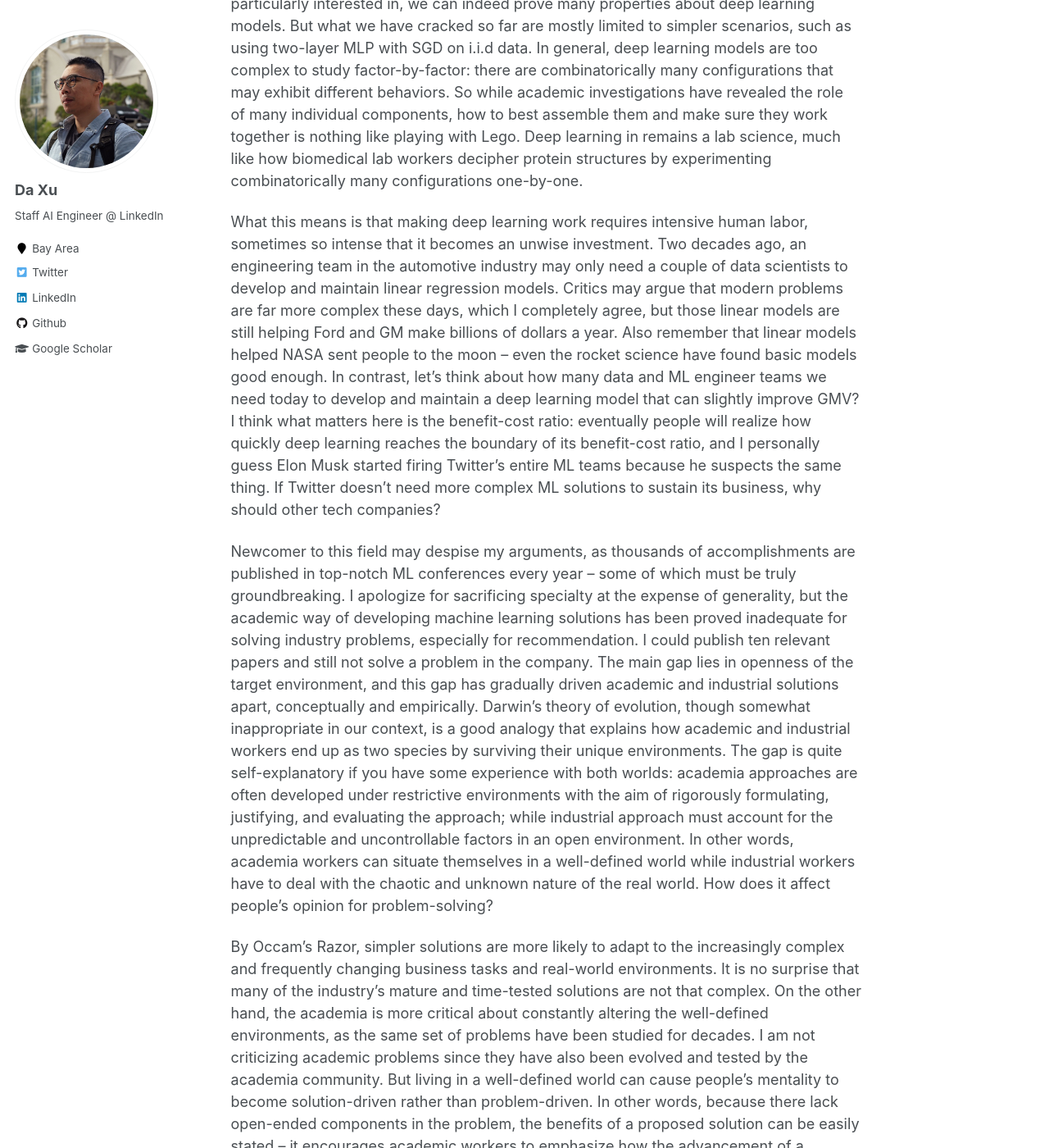
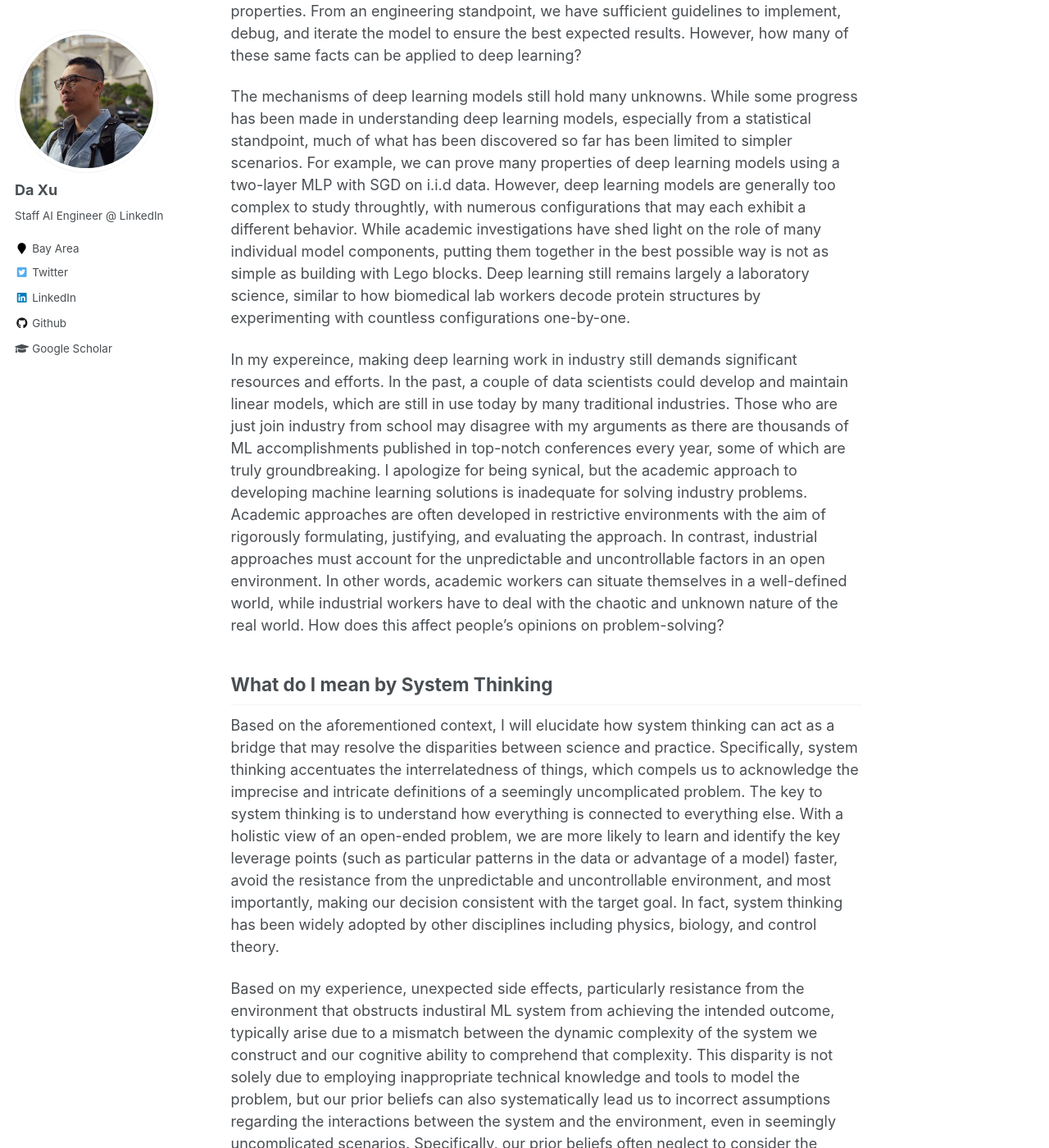
Before and after one commit to daxu5180/daxu5180.github.io, a Jekyll site: the page built from _posts/2199-01-01-future-post.md, in a window 1280 px wide and 1400 px high, scrolled down 996 px. Shown: the whole window at 82% size. Built offline with Jekyll 4.4.1, drawn with Linux system fonts in a browser that asks for light colours; some of the changed text lies outside the part shown.

Commit message:
update doc

```diff
--- a/_posts/2199-01-01-future-post.md
+++ b/_posts/2199-01-01-future-post.md
@@ -8,35 +8,51 @@ tags:
   - Industrial Production
 ---
 
-In the past one year or so, I've been actively promoting the concept of system thinking for designing and developing recommender systems. I use this blog post to document my thought processes.
+Over the past year, I have been actively advocating for the use of system thinking in the design and development of industrial ML systems. This blog post serves as a documentation of my thought processes.
 
-The concept of system thinking first occurred to me back in 2019, a time when deep learning was leading and rejuvenating every succeeded or failed ideas in our industry. While I was also using deep learning in production and publishing deep learning papers, I sensed something that conceptually felt wrong – deep learning is merely an algorithmic approach to learn patterns from past data, and why should we expect it to magically empower a system that operates on tons of other components? If not worse, how much do we know about the algorithmic nature of deep learning, what does it guarantee, when does it fail and why?
+## Preface
 
-For disclaimer, I am not against the use of deep learning – I think only a truly ignorant person will staty away from deep learning in the year 2022. However, I believe there are two clouds on deep learning, and I am afraid there is no free silver lining behind them. Let's start by recalling how we were trained to do statistical analysis (or in modern phrase, machine learning) in college, which predicts an interesting outcome using linear regression. Theoretically, we can justify almost everything, from what the model is capable of expressing, can we effectively find the global optimum of the empirical risk minimization, how does that particular solution behave on unseen samples, and a bunch of other asymptotic and non-asymptotic properties. Engineering-wise, we have enough guidance to implement, debug, and iterate the model to ensure it achieves the best expected outcome. How much of these facts can be said for deep learning?
+My interest in system thinking was first piqued in 2019 during the height of deep learning's popularity. While I was utilizing deep learning (DL) techniques in production and doing research, I began to question whether DL was the best approach for creating a system that operates on multiple components and complex operation logics. I realized that deep learning, at its core, is simply an algorithmic approach to pattern recognition. It may not necessarily lead to a system that operates efficiently. Moreover, I became increasingly curious about the algorithmic nature of deep learning, its limitations, and why it may or may not work.
 
-More is unknown than that have been revealed for deep learning’s mechanisms, and each step forward has heavier costs. Personally, I have also made small contributions to understanding deep learning models, and from the statistical viewpoint which I’m particularly interested in, we can indeed prove many properties about deep learning models. But what we have cracked so far are mostly limited to simpler scenarios, such as using two-layer MLP with SGD on i.i.d data. In general, deep learning models are too complex to study factor-by-factor: there are combinatorically many configurations that may exhibit different behaviors. So while academic investigations have revealed the role of many individual components, how to best assemble them and make sure they work together is nothing like playing with Lego. Deep learning in remains a lab science, much like how biomedical lab workers decipher protein structures by experimenting combinatorically many configurations one-by-one.
+## About Deep Learning
 
-What this means is that making deep learning work requires intensive human labor, sometimes so intense that it becomes an unwise investment. Two decades ago, an engineering team in the automotive industry may only need a couple of data scientists to develop and maintain linear regression models. Critics may argue that modern problems are far more complex these days, which I completely agree, but those linear models are still helping Ford and GM make billions of dollars a year. Also remember that linear models helped NASA sent people to the moon – even the rocket science have found basic models good enough. In contrast, let’s think about how many data and ML engineer teams we need today to develop and maintain a deep learning model that can slightly improve GMV? I think what matters here is the benefit-cost ratio: eventually people will realize how quickly deep learning reaches the boundary of its benefit-cost ratio, and I personally guess Elon Musk started firing Twitter's entire ML teams because he suspects the same thing. If Twitter doesn't need more complex ML solutions to sustain its business, why should other tech companies?
+To clarify, I am not opposed to the use of deep learning. In fact, it would be silly to ignore DL's potential in the current year of 2022. However, I do believe that there are two issues with deep learning that cannot be overlooked, and unfortunately, there is no easy solution to either problem.
 
-Newcomer to this field may despise my arguments, as thousands of accomplishments are published in top-notch ML conferences every year – some of which must be truly groundbreaking. I apologize for sacrificing specialty at the expense of generality, but the academic way of developing machine learning solutions has been proved inadequate for solving industry problems, especially for recommendation. I could publish ten relevant papers and still not solve a problem in the company. The main gap lies in openness of the target environment, and this gap has gradually driven academic and industrial solutions apart, conceptually and empirically. Darwin's theory of evolution, though somewhat inappropriate in our context, is a good analogy that explains how academic and industrial workers end up as two species by surviving their unique environments. The gap is quite self-explanatory if you have some experience with both worlds: academia approaches are often developed under restrictive environments with the aim of rigorously formulating, justifying, and evaluating the approach; while industrial approach must account for the unpredictable and uncontrollable factors in an open environment. In other words, academia workers can situate themselves in a well-defined world while industrial workers have to deal with the chaotic and unknown nature of the real world. How does it affect people’s opinion for problem-solving?
+To illustrate, let's consider how we were taught to perform statistical analysis (or machine learning) in college, using linear regression to predict outcomes. Theoretically, we can justify almost everything about linear regression, including its ability to express models, the effectiveness of finding the global optimum of the empirical risk minimization, the behavior of the solution on unseen data, and other asymptotic and non-asymptotic properties. From an engineering standpoint, we have sufficient guidelines to implement, debug, and iterate the model to ensure the best expected results. However, how many of these same facts can be applied to deep learning?
 
-By Occam’s Razor, simpler solutions are more likely to adapt to the increasingly complex and frequently changing business tasks and real-world environments. It is no surprise that many  of the industry’s mature and time-tested solutions are not that complex. On the other hand, the academia is more critical about constantly altering the well-defined environments, as the same set of problems have been studied for decades. I am not criticizing academic problems since they have also been evolved and tested by the academia community. But living in a well-defined world can cause people’s mentality to become solution-driven rather than problem-driven. In other words, because there lack open-ended components in the problem, the benefits of a proposed solution can be easily stated – it encourages academic workers to emphasize how the advancement of a solution fits the well-defined problem, even to an extend where it is unclear how the problem fits in real world. The chaotic, unpredictable, and uncontrollable factors in the environment are less considered because they belong to the problem definition, not the problem-solution compatibility that can be rigorously examined (and thus favored) by the academia. Therefore, in the long run, academia solutions will have a lot of subtlety, novelty, and complexity; while the problems for which they are best suited can be considered too restrictive by the industry.
+The mechanisms of deep learning models still hold many unknowns. While some progress has been made in understanding deep learning models, especially from a statistical standpoint, much of what has been discovered so far has been limited to simpler scenarios. For example, we can prove many properties of deep learning models using a two-layer MLP with SGD on i.i.d data. However, deep learning models are generally too complex to study throughtly, with numerous configurations that may each exhibit a different behavior. While academic investigations have shed light on the role of many individual model components, putting them together in the best possible way is not as simple as building with Lego blocks. Deep learning still remains largely a laboratory science, similar to how biomedical lab workers decode protein structures by experimenting with countless configurations one-by-one.
 
-Given the above context, I will explain why system thinking is bridge that might eliminate the discrepancies in science and practice. In particular, system thinking emphasizes the interconnections of things, which will force people to recognize the vague and complex definitions of an otherwise straightforward problem. You may find this familiar because the product managers often revise the definitions of a problem which we could have solved comfortably. In many cases, product managers follow a strict problem-driven approach which prioritize exploring the problem itself by accounting for all potential factors involved. While what they are doing are often wrong (because they can fail to perceive that only a certain subset of factors can be addressed by the limited data and model capability, i.e. we should focus on solving the problem rather than exploring it endlessly), the thinking process of treating things in an open world have proved valuable for balancing problem-driven and solution-driven approaches.
+In my expereince, making deep learning work in industry still demands significant resources and efforts. In the past, a couple of data scientists could develop and maintain linear models, which are still in use today by many traditional industries.
+Those who are just join industry from school may disagree with my arguments as there are thousands of ML accomplishments published in top-notch conferences every year, some of which are truly groundbreaking. I apologize for being synical, but the academic approach to developing machine learning solutions is inadequate for solving industry problems. Academic approaches are often developed in restrictive environments with the aim of rigorously formulating, justifying, and evaluating the approach. In contrast, industrial approaches must account for the unpredictable and uncontrollable factors in an open environment. In other words, academic workers can situate themselves in a well-defined world, while industrial workers have to deal with the chaotic and unknown nature of the real world. How does this affect people's opinions on problem-solving?
 
-The key to system thinking is to understand how everything is connected to everything else. With a holistic view of an open-ended problem, we are more likely to learn and identify the key leverage points (such as particular patterns in the data or advantage of a model) faster, avoid the resistance from the unpredictable and uncontrollable environment, and most importantly, making our decision consistent with the target goal. In fact, system thinking has been widely adopted by other disciplines including physics, biology, and control theory. Like those disciplines, machine learning has developed plenty technical tools and mathematical models. However, the real challenges of developing recommender system in e-commerce are not purely technical, for instance, the performance of recommender systems will be affected by many human, market and economic factors that has no pure technical solutions in the real world. Failure to account for open environment will lead to unanticipated side effects.
 
-In my experience, unanticipated side effects, especially the resistance from environment that blocks the recommender system achieving desired effect, first arises from the mismatch between the dynamic complexity of the system we build and our cognitive ability to understand that complexity. This is not only because we might use the wrong technical knowledge and tools to model the problem, but our prior belief can systematically lead us to incorrect assumptions about the system-environment interactions, even in the simplest cases. In particular, our prior belief often fails to account for the constantly changing environment, how pipelines and acting components are tightly coupled in a production system, the fact that our decisions and the future environment are governed by feedback loops, the way that customers self-organize and adapt to our systems, the delays in feedback channels, and the resisting factors that make seemingly obvious solutions fail.
 
-While an open-end environment is dynamic, evolving, and interconnected, our prior beliefs are often static, shallow, and isolated. A root cause of this phenomenon is that our heuristics about the causal attributions of the system often fails to cover the open-world complexity (i.e. the limitations of human minds), and unfortunately our erroneous beliefs are reinforced by our selective judgement of the facts. Therefore, the first step of system thinking is to abandon the static and isolated views of recommendation problems, and try to think about the dynamics, evolvement, and interconnections. Our understanding of the dynamics and evolvement, in particular, should build on the fact that our decision will interfere with the feedback we observe in the future.
+## What do I mean by System Thinking
 
-Then there comes the second cause of unanticipated side effects: we do not understand the full-range feedback operating in an open-end environment. We do not observe how users behave elsewhere, how rivalry websites affects their decision-makings, what local events are happening, and many others. While we can gather as much information as we can, partial information can be as harmful as no information at all – using partial information can lead to attribution errors and false causal conclusions.  For complex systems, cause and effect can be distant in time and space. The attribution of feedback behaviors to users and their characteristics can divert our attention from the high leverage point, which is to improve the system by exploiting the structure of the problem. A fully personalized system is no personalization at all: the ultimate form of personalization is not to understand John, Alice, User 000108, but to understand what makes an average human to behave in such ways. Another factor is the delays in feedback, which affects our ability to test hypothesis and learn the real patterns. The oscillation and instability of open-end environment can be easily observed if we keep the treatment and control system running and look at the conclusions drawn from different time segments. Therefore, calibration and sensitivity analysis are helpful in many cases.
+Based on the aforementioned context, I will elucidate how system thinking can act as a bridge that may resolve the disparities between science and practice. Specifically, system thinking accentuates the interrelatedness of things, which compels us to acknowledge the imprecise and intricate definitions of a seemingly uncomplicated problem.
+The key to system thinking is to understand how everything is connected to everything else. With a holistic view of an open-ended problem, we are more likely to learn and identify the key leverage points (such as particular patterns in the data or advantage of a model) faster, avoid the resistance from the unpredictable and uncontrollable environment, and most importantly, making our decision consistent with the target goal. In fact, system thinking has been widely adopted by other disciplines including physics, biology, and control theory.
 
-I would like to mention that this monologue is not indented to be a problem-solving tutorial. Nor am I proposing any engineering solution because I believe no models can replace thinking. Whatever we choose to build recommender systems should facilitate the process of system thinking, even if many of the above problems cannot be readily solved. As engineers and data scientists, our data-inquiry skills should be used to correct our biases and judgmental errors rather than reinforcing them; and we should always be aware of confirmation errors, hindsight, defensive thinking, herd mentality, and that all models are wrong but some are useful. For academic research, system thinking is an useful tool for bringing models out of the lab. As you can tell, system thinking reveals all the harsh truth about open-ended environments, and any research direction that address those issues will be practical and problem-driven by nature.
-Finally, one of my most valuable lessons learnt is that working with critics is the best way to improve our understanding of an open-ended environment. This process can lead to the changes in our prior belief and conception of the unpredictable and uncontrollable factors. I guess there is no need for me to elaborate this point as we all have such experiences. To end this monologue, I would like to emphasize a few high-level guidance from system thinking:
+Based on my experience, unexpected side effects, particularly resistance from the environment that obstructs industiral ML system from achieving the intended outcome, typically arise due to a mismatch between the dynamic complexity of the system we construct and our cognitive ability to comprehend that complexity.
+This disparity is not solely due to employing inappropriate technical knowledge and tools to model the problem, but our prior beliefs can also systematically lead us to incorrect assumptions regarding the interactions between the system and the environment, even in seemingly uncomplicated scenarios. Specifically, our prior beliefs often neglect to consider the constantly evolving environment, the interdependence of pipelines and acting components within a production system, the feedback loops governing our decisions and the future environment, how customers self-organize and adapt to our systems, the delays in feedback channels, and the opposing factors that cause ostensibly straightforward solutions to fail.
+
+
+While an open-end environment is dynamic, evolving, and interconnected, our prior beliefs are often static, shallow, and isolated.
+The underlying cause of this phenomenon is that our heuristics regarding the causal attributions of the system frequently fail to encompass the complexity of the open world (i.e., the limitations of human cognition), and unfortunately, our flawed beliefs are reinforced by our selective interpretation of the facts. Consequently, the first step in adopting system thinking is to the static and isolated views of ML systems, and endeavor to contemplate the dynamics, evolution, and interconnections within the system. In particular, our comprehension of the dynamics and evolution of the system should consider that our decisions will impact the feedback we observe in the future.
+
+
+
+## The way I am prcacticing System Thinking
+
+Another cause of unanticipated system side effects lies in our incomplete understanding of the full-range feedback mechanisms operating within an open-ended environment. We are unable to observe how users behave in other contexts, how competing products impact their decision-making processes, and what local events are transpiring, among other things. Although we may attempt to gather as much information as possible, partial information can be as detrimental as no information at all since it can lead to attribution errors and false causal conclusions. In complex systems, cause and effect may be separated distantly in time. Focusing on feedback behaviors and user characteristics may divert attention away from high leverage points, such as enhancing the system by utilizing the structure of the problem. Additionally, feedback delays can impede our ability to test hypotheses and identify real patterns. The oscillation and instability of open-ended environments can be readily discerned by continuously operating the treatment and control systems and analyzing the conclusions drawn from different time intervals. Hence, calibration and sensitivity analysis can be useful in many situations.
+
+What I believe is that no model can replace critical thinking, and that any ML system we choose to build should facilitate the process of system thinking, even if we cannot solve all of the aforementioned problems. As engineers and data scientists, we should use our data-inquiry skills to correct our biases and judgmental errors, rather than reinforcing them. We should also remain aware of confirmation errors, hindsight, defensive thinking, herd mentality, and the fact that all models are wrong, but some are useful. For academic research, system thinking is a valuable tool for bringing models out of the lab. As you can see, system thinking reveals the harsh realities of open-ended environments, and any research that addresses these issues will be practical and problem-driven by nature.
+
+
+Lastly, one of the most important lessons I have learned is that working with critics is the best way to improve our understanding of open-ended environments. This process can lead to changes in our prior beliefs and conceptions of unpredictable and uncontrollable factors. To conclude, I would like to emphasize a few high-level practices derived from system thinking:
 <ol>
-<li>The purpose of developing a system is always to solve a problem, not only to gain insight, though the insight will be useful for exploration and research. Solutions with simple models or even rules shall be appreciated if they solve the problem. Complex models often give us insights, but using them to solve problems can have a poor ROI.</li>
-<li>Our model and data analysis should have broad boundaries to deal with all the issues of not having full-range feedback, erroneous causal attributions, the delay, and other unaccounted factors such as users’ decision making. If you feel that a hypothesis or scenario is restrictive, it is. </li>
-<li>Critics, product people, users, and all parties to our service should be engaged as partners from the beginning. Their opinion will help us accumulating better mental models.</li>
-<li>Building recommender system is an iterative and continual process of testing and redesign, both for the ML model and our prior belief. Everything in the environment is dynamic, evolving, and interconnected, and so should our strategies and mindset.</li>
+<li>The primary goal of developing a system is to solve a problem, not just to gain insights, although insights can be useful for research and exploration. Simple solutions that use basic models or rules should be appreciated if they effectively address the problem. Complex models can provide valuable insights, but using them to solve problems may not yield a good return on investment.</li>
+<li>Our model and data analysis should have broad boundaries that account for issues such as limited feedback, erroneous causal attributions, delays, and other unaccounted factors that influence users' decision-making. If a hypothesis or scenario seems restrictive, it probably is. </li>
+<li>It's crucial to engage critics, product teams, users, and other stakeholders as partners from the beginning. Their input can help us develop better mental models.</li>
+<li>Building a industrial ML system is a continuous, iterative process of testing and redesigning, both for the ML model and our prior beliefs. The environment is dynamic, evolving, and interconnected, and our strategies and mindset should reflect that.
+</li>
 </ol>
```
